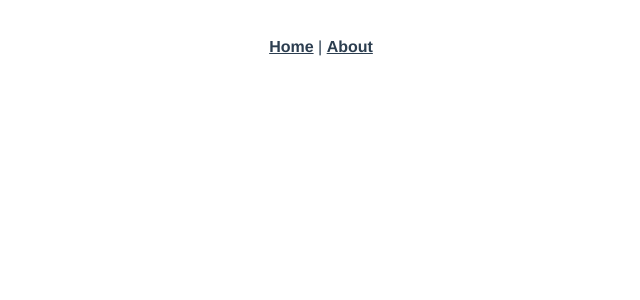
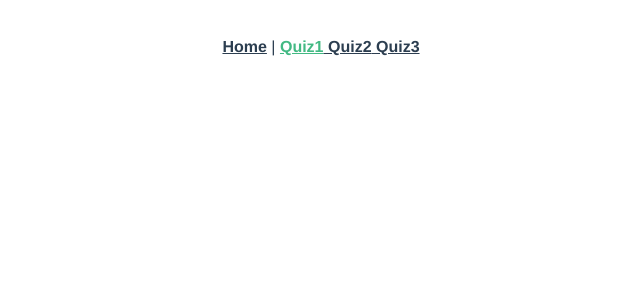
Before and after one commit to Adelas81/Appka, a Vue app: page /#/quiz/1/1 in a window 1280 px wide. Shown: the top 300 px of the page, without its empty margins (319-959 px from the left). Built offline with nearby package versions, Linux system fonts and the light colour scheme.

Commit message:
vytvoreni routeru

```diff
--- /dev/null
+++ b/public/database/quiz1.json
@@ -0,0 +1,185 @@
+{
+  "questions": [
+    {
+    "question": "Ve kterém autě jezdí hasiči?",
+    "answers": [
+      "ambulance.jpg",
+      "hasici.jpeg",
+      "popelari.jpeg"
+    ],
+    "correct": 2
+    },
+    {
+    "question": "Co použijeme, když prší?",
+    "answers": [
+      "bryle.jpeg",
+      "destnik.jpeg",
+      "ploutve.jpeg"
+    ],
+    "correct": 1
+    },
+    {
+    "question": "Co používáme při sekání trávy?",
+    "answers": [
+      "mixer.jpeg",
+      "sekacka.jpg",
+      "vysavac.jpeg"
+    ],
+    "correct": 1
+    },
+    {
+    "question": "která zelenina má červenou barvu?",
+    "answers": [
+      "cesnek.jpeg",
+      "mrkev.jpeg",
+      "rajce.jpeg"
+    ],
+    "correct": 2
+    },
+    {
+    "question": "Ukaž motorku..",
+    "answers": [
+      "ctyrkolka.jpeg",
+      "detska motorka.jpeg",
+      "motorka.jpeg"
+    ],
+    "correct": 2
+    },
+    {
+    "question": "Které auto pracuje na stavbě?",
+    "answers": [
+      "auto.jpeg",
+      "autobus.jpeg",
+      "bagr.jpeg"
+    ],
+    "correct": 2
+    },
+    {
+    "question": "Které zvíře je největší?",
+    "answers": [
+      "krecek.jpeg",
+      "papousek.jpeg",
+      "pejsek.jpeg"
+    ],
+    "correct": 2
+    },
+    {
+    "question": "Které zvířátko dělá med?",
+    "answers": [
+      "beruska.jpeg",
+      "motyl.jpeg",
+      "vcela.jpeg"
+    ],
+    "correct": 2
+    },
+    {
+    "question": "Která hračka je plyšová?",
+    "answers": [
+      "autíčko.jpeg",
+      "lego.jpeg",
+      "medved.jpeg"
+    ],
+    "correct": 2
+    },
+    {
+    "question": "Co rádi papají zajíčkové?",
+    "answers": [
+      "bonbonky.jpeg",
+      "mrkev1.jpeg",
+      "syr a cibule.jpeg"
+    ],
+    "correct": 1
+   },
+   {
+    "question": "Které pečivo je rohlík?",
+    "answers": [
+      "bulka.jpeg",
+      "chleb.jpeg",
+      "rohlik.jpeg"
+    ],
+    "correct": 2
+   },
+   {
+    "question": "Co potřebuje maminka na vaření?",
+    "answers": [
+      "hrnec.jpeg",
+      "koste.jpeg",
+      "vrtacka.png"
+    ],
+    "correct": 0
+   },
+   {
+    "question": "Které zvíře dává mléko?",
+    "answers": [
+      "jelen.jpeg",
+      "krava.jpeg",
+      "slepice.jpeg"
+    ],
+    "correct": 1
+   },
+   {
+    "question": "Jakou hračku si můžeme vzít do vany?",
+    "answers": [
+      "kacka.jpeg",
+      "panenka.jpeg",
+      "plysak.jpeg"
+    ],
+    "correct": 2
+   },
+   {
+    "question": "Co maminka chystá na Velikonoce?",
+    "answers": [
+      "dort.jpeg",
+      "kraslice.jpeg",
+      "vanocni koule.jpeg"
+    ],
+    "correct": 1
+   },
+   {
+    "question": "Jaké brýle použijeme do vody?",
+    "answers": [
+      "dioptricke bryle.jpeg",
+      "potapecske bryle.jpeg",
+      "slunecni bryle.jpeg"
+    ],
+    "correct": 1
+   },
+   {
+    "question": "Co potřebuje paní doktorka?",
+    "answers": [
+      "dalekohled.jpeg",
+      "fletna.jpeg",
+      "injekce.jpeg"
+    ],
+    "correct": 2
+   },
+   {
+    "question": "Které zvířátko umí plavat?",
+    "answers": [
+      "kravicka.jpeg",
+      "ptacek.jpeg",
+      "ryba.jpeg"
+    ],
+    "correct": 2
+   },
+   {
+    "question": "Jak vypadá stůl?",
+    "answers": [
+      "postel.jpeg",
+      "zarovka.jpeg",
+      "stul.jpeg"
+    ],
+    "correct": 2
+   },
+   {
+    "question": "Co musíme nosit v zimě?",
+    "answers": [
+      "cepice a rukavice.jpeg",
+      "ksiltovka.jpeg",
+      "pantofle.jpeg"
+    ],
+    "correct": 0
+   }
+
+  ]
+}
--- a/src/App.vue
+++ b/src/App.vue
@@ -2,7 +2,10 @@
   <div id="app">
     <div id="nav">
       <router-link to="/">Home</router-link> |
-      <router-link to="/about">About</router-link>
+      <router-link :to="{name:'quiz1', params: {question:1}}"> Quiz1</router-link>
+      <router-link :to="{name:'quiz2', params: {question:2}}"> Quiz2</router-link>
+      <router-link :to="{name:'quiz3', params: {question:3}}"> Quiz3</router-link>
+
     </div>
     <router-view/>
   </div>
--- a/src/router/index.js
+++ b/src/router/index.js
@@ -1,6 +1,10 @@
 import Vue from 'vue'
 import VueRouter from 'vue-router'
 import Home from '../views/Home.vue'
+import Quiz1  from '../views/Quiz1.vue'
+import Quiz2  from '../views/Quiz2.vue'
+import Quiz3  from '../views/Quiz3.vue'
+
 
 Vue.use(VueRouter)
 
@@ -11,13 +15,21 @@ const routes = [
     component: Home
   },
   {
-    path: '/about',
-    name: 'about',
-    // route level code-splitting
-    // this generates a separate chunk (about.[hash].js) for this route
-    // which is lazy-loaded when the route is visited.
-    component: () => import(/* webpackChunkName: "about" */ '../views/About.vue')
+    path: '/quiz/1/:question',
+    name: 'quiz1',
+    component: Quiz1
+  },
+  {
+    path: '/quiz/2/:question',
+    name: 'quiz2',
+    component: Quiz2
+  },
+  {
+    path: '/quiz/3/:question',
+    name: 'quiz3',
+    component: Quiz3
   }
+
 ]
 
 const router = new VueRouter({
--- a/src/store/index.js
+++ b/src/store/index.js
@@ -5,6 +5,7 @@ Vue.use(Vuex)
 
 export default new Vuex.Store({
   state: {
+
   },
   mutations: {
   },
--- a/src/views/About.vue
+++ /dev/null
@@ -1,5 +0,0 @@
-<template>
-  <div class="about">
-    <h1>This is an about page</h1>
-  </div>
-</template>
--- /dev/null
+++ b/src/views/Quiz1.vue
@@ -0,0 +1,32 @@
+<template>
+
+</template>
+
+<script>
+export default {
+  data() {
+    return {
+      questions: []
+    }
+  },
+
+  computed: {
+    question() {
+      return this.$route.params.question
+      console.log(question())
+    }
+  },
+  created() {
+    console.log(this.$route.params.question)
+
+    fetch('/database/quiz1.json')
+    .then(response => response.json())
+    .then(data => {
+      this.questions = data;
+      console.log(this.questions)
+    })
+  },
+
+
+}
+</script>
--- /dev/null
+++ b/src/views/Quiz2.vue
@@ -0,0 +1,19 @@
+<template>
+
+</template>
+
+
+<script>
+export default {
+computed: {
+    question() {
+        return this.$route.params.question
+        console.log(question())
+    },
+    created() {
+        console.log(this.$route.params.question)
+    }
+}
+
+}
+</script>
--- /dev/null
+++ b/src/views/Quiz3.vue
@@ -0,0 +1,19 @@
+<template>
+
+</template>
+
+
+<script>
+export default {
+computed: {
+    question() {
+        return this.$route.params.question
+        console.log(question())
+    },
+    created() {
+        console.log(this.$route.params.question)
+    }
+}
+
+}
+</script>
```
